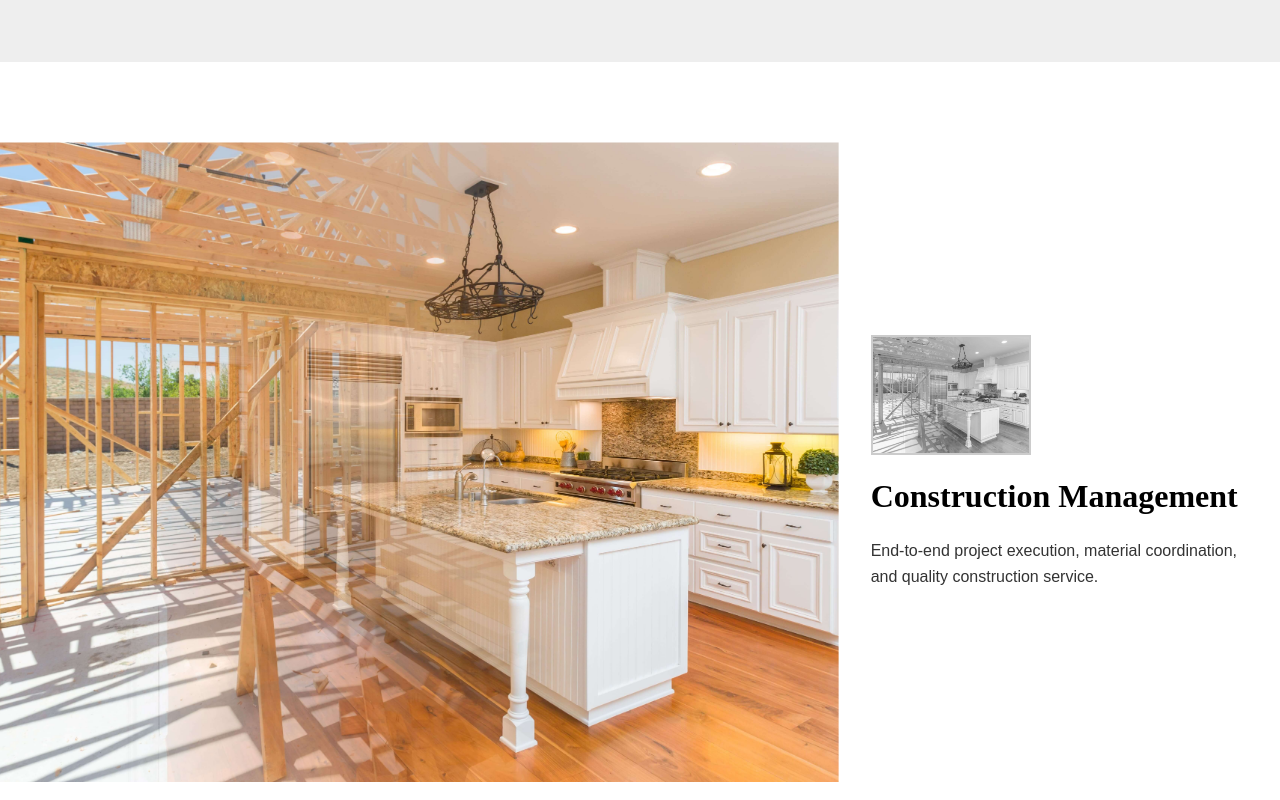
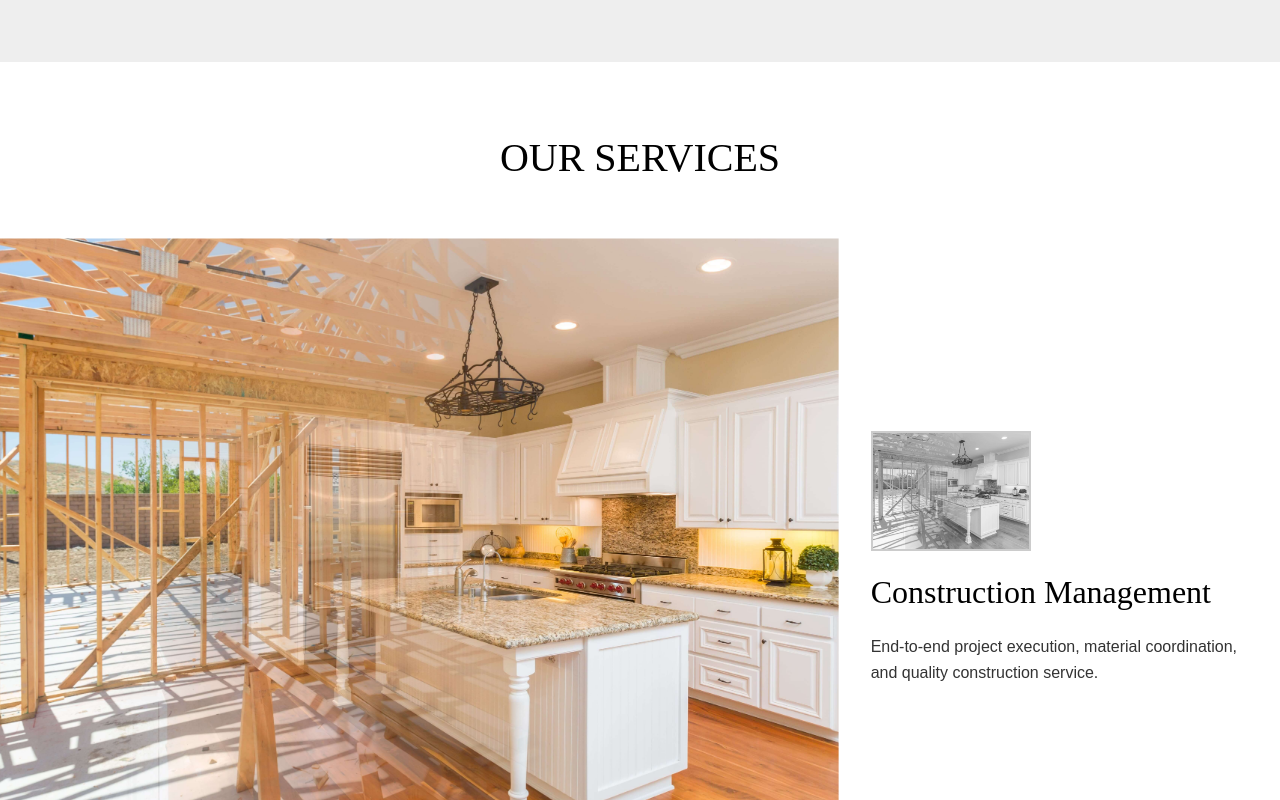
Before and after one commit to KritikaBhunwal/metavyu, a React (Vite) app: page /services in a window 1280 px wide. Shown: the part 1000-1800 px from the top of the page. Built offline with nearby package versions, Linux system fonts and the light colour scheme; a web font is replaced by a local one.

Commit message:
minor update - Added H2 for Offerings

```diff
--- a/src/components/AnimatedStats.css
+++ b/src/components/AnimatedStats.css
@@ -25,11 +25,6 @@
   gap: 2rem;
 }
 
-@media (min-width: 600px) {
-  .stats-container {
-    grid-template-columns: repeat(2, 1fr);
-  }
-}
 
 @media (min-width: 992px) {
   .stats-container {
--- a/src/components/Offerings.css
+++ b/src/components/Offerings.css
@@ -1,6 +1,6 @@
 .offerings-wrapper {
   width: 100%;
-  background: white;
+  /* background: white; */
   overflow-x: hidden;
 }
 
@@ -78,9 +78,19 @@
   object-fit: cover;
 }
 
+.offerings-heading {
+  font-size: 2.5rem;
+  font-family: 'Amandine', serif;
+  margin-top: 4rem;
+  margin-bottom: -2rem;
+  font-weight: 400;
+  text-align: center;
+}
+
 /* Titles & Descriptions */
 .offering-text h2 {
-  font-family: 'Amandine', cursive;
+  font-family: 'Amandine', serif;
+  font-weight: 400;
   font-size: 2rem;
   margin-bottom: 1rem;
   color: #000;
@@ -98,6 +108,11 @@
 
   .offerings-wrapper {
     padding: 2rem;
+  }
+
+  .offerings-heading {
+    margin-top: 2rem;
+    margin-bottom: 3.5rem;
   }
 
   .offering-section {
--- a/src/components/Offerings.jsx
+++ b/src/components/Offerings.jsx
@@ -56,6 +56,7 @@ const Offerings = () => {
 
   return (
     <div className="offerings-wrapper">
+      <h2 className="offerings-heading">OUR SERVICES</h2>
       {offerings.map((item, index) => (
         <div
           key={index}
--- a/src/pages/Services.jsx
+++ b/src/pages/Services.jsx
@@ -22,7 +22,6 @@ export default function Services() {
         {/* You can add intro or text here if needed */}
       </div>
       <ProcessTimeline />
-
       <Offerings />
             <AnimatedStats />
 
```
